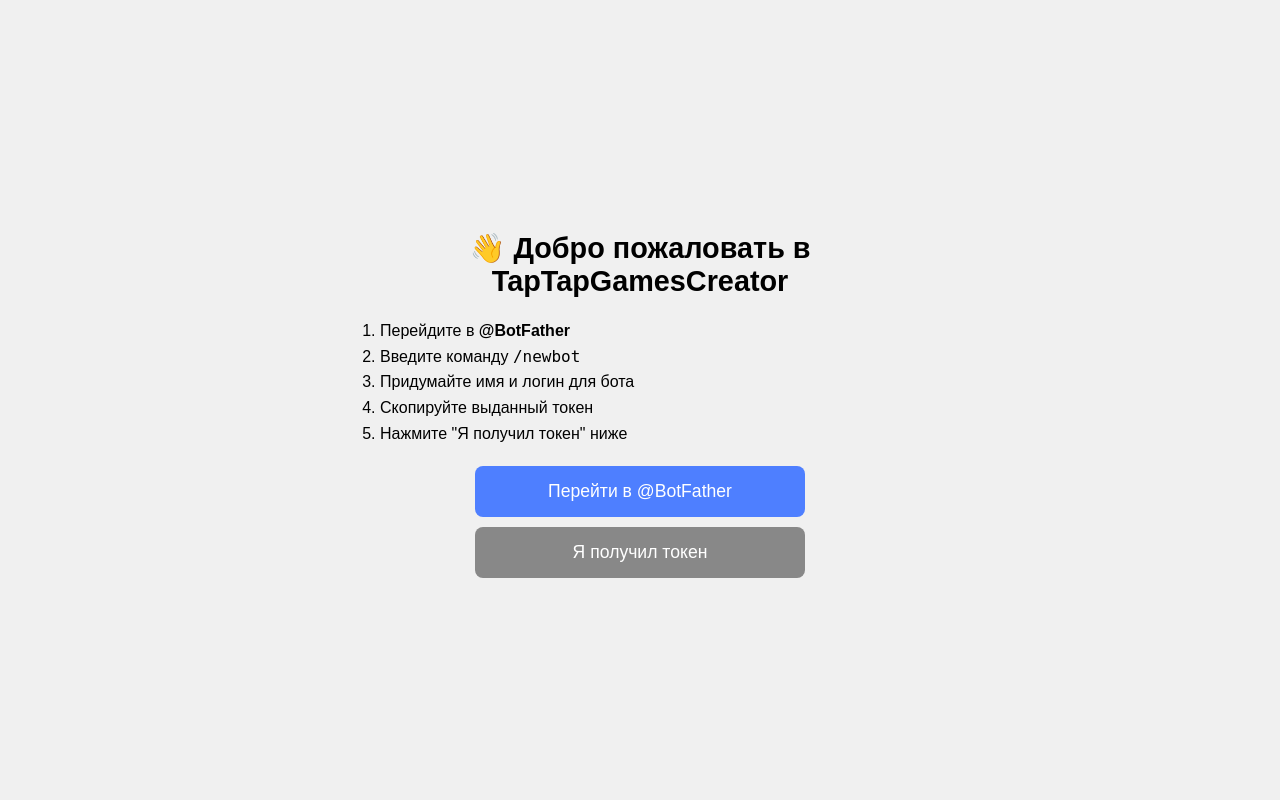
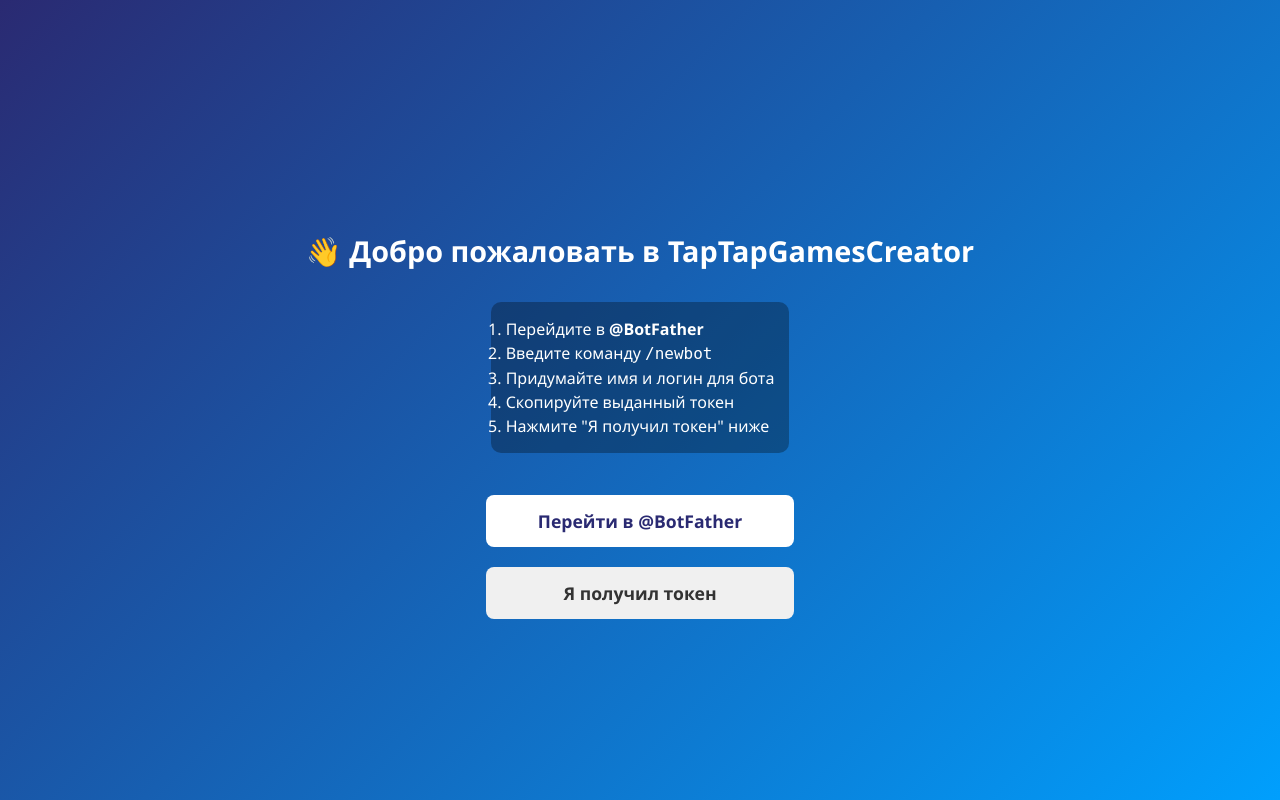
Before and after one commit to VadK08/TapTapGamesCreator, a FastAPI app: page / in a window 1280 px wide. Run offline with FastAPI, Linux system fonts and the light colour scheme.

Commit message:
Добавлен фиксированный fullscreen стиль стартовой страницы

```diff
--- a/templates/index.html
+++ b/templates/index.html
@@ -3,51 +3,59 @@
 <html lang="ru">
 <head>
     <meta charset="UTF-8">
-    <meta name="viewport" content="width=device-width, initial-scale=1.0">
+    <meta name="viewport" content="width=device-width, initial-scale=1.0, maximum-scale=1.0, user-scalable=no">
     <title>TapTapGamesCreator — Старт</title>
     <style>
-        body {
+        html, body {
             margin: 0;
             padding: 0;
-            font-family: sans-serif;
-            background-color: #f0f0f0;
+            height: 100vh;
+            overflow: hidden;
+            font-family: 'Segoe UI', Tahoma, Geneva, Verdana, sans-serif;
+            background: linear-gradient(135deg, #2a2a72 0%, #009ffd 100%);
+            color: #fff;
+        }
+        .container {
             display: flex;
             flex-direction: column;
+            justify-content: center;
             align-items: center;
-            justify-content: center;
-            min-height: 100vh;
-        }
-        .container {
+            height: 100%;
+            padding: 20px;
             text-align: center;
-            padding: 20px;
-            max-width: 600px;
         }
         h1 {
             font-size: 1.8rem;
-            margin-bottom: 20px;
+            margin-bottom: 1rem;
         }
         ol {
+            font-size: 1rem;
             text-align: left;
-            margin-bottom: 20px;
-            font-size: 1rem;
-            line-height: 1.6;
+            max-width: 420px;
+            line-height: 1.5;
+            margin-bottom: 2rem;
+            background-color: rgba(0, 0, 0, 0.3);
+            padding: 15px;
+            border-radius: 10px;
         }
         .button {
             display: block;
             width: 100%;
-            max-width: 300px;
+            max-width: 280px;
             margin: 10px auto;
-            padding: 15px;
+            padding: 14px;
             font-size: 1.1rem;
             border: none;
             border-radius: 8px;
-            background-color: #4e7fff;
-            color: white;
+            background-color: #ffffff;
+            color: #2a2a72;
+            font-weight: bold;
             cursor: pointer;
             text-decoration: none;
         }
         .button.secondary {
-            background-color: #888;
+            background-color: #f0f0f0;
+            color: #333;
         }
     </style>
 </head>
```
